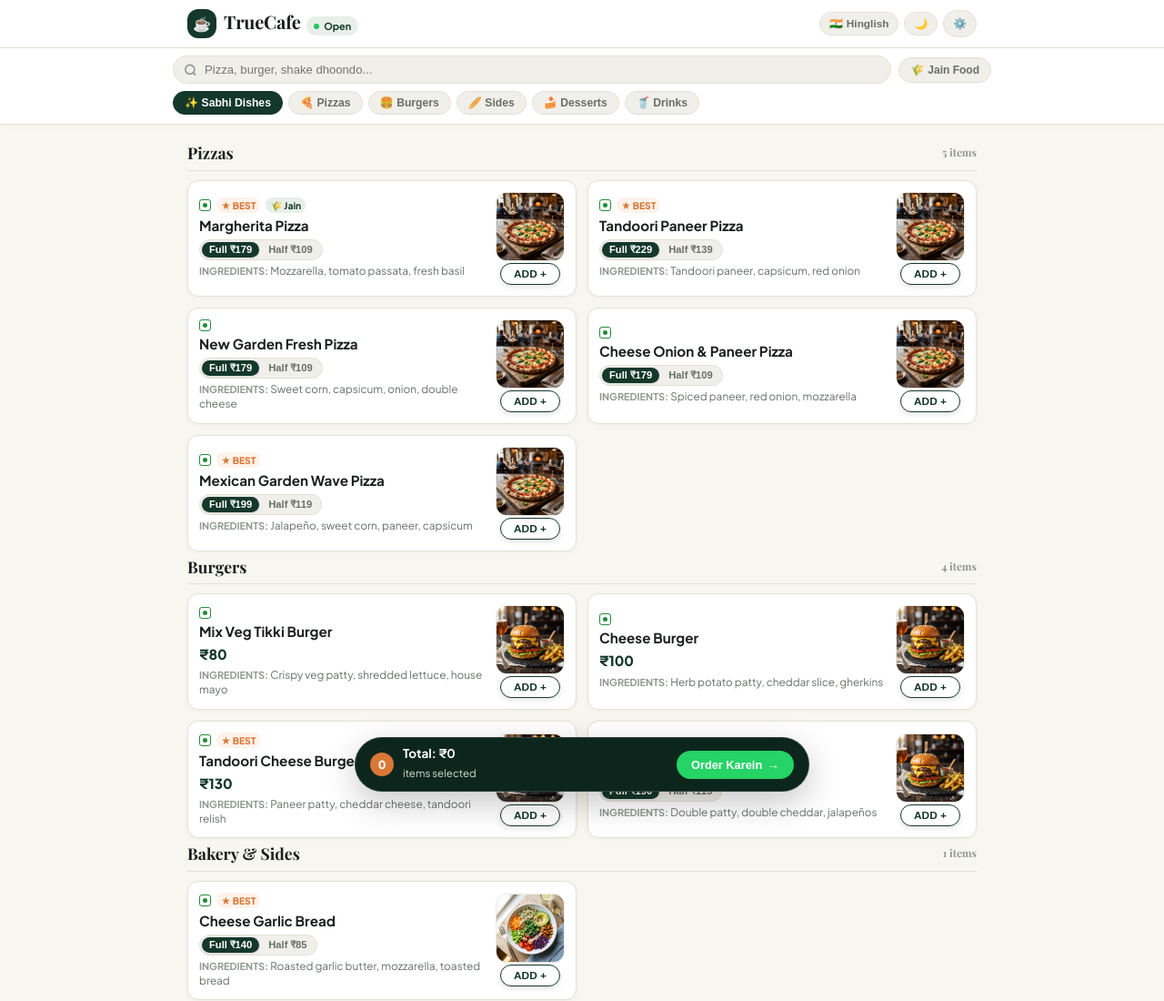
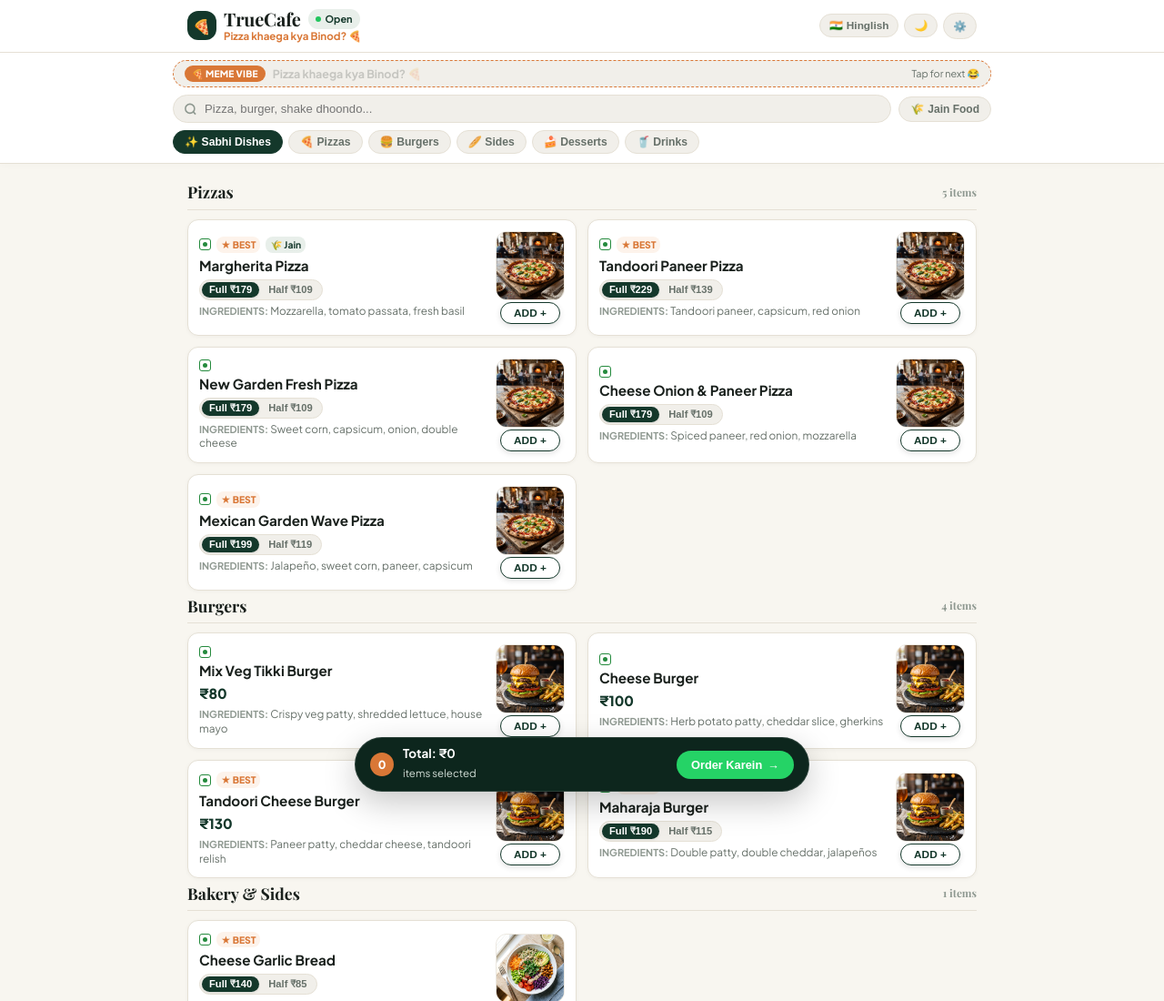
Before and after one commit to Sujalverma3/whatsapp-menu, a plain HTML site: page index.html in a window 1280 px wide. Shown: the top 1100 px of the page at 91% size. Drawn offline with nearby package versions, Linux system fonts and the light colour scheme.

Commit message:
feat: replace tagline with humorous Binod memes and interactive meme ticker

```diff
--- a/index.html
+++ b/index.html
@@ -4,7 +4,7 @@
   <meta charset="utf-8">
   <meta name="viewport" content="width=device-width, initial-scale=1, viewport-fit=cover">
   <meta name="theme-color" content="#133025">
-  <title>TrueCafe • Digital Menu & WhatsApp Order</title>
+  <title>TrueCafe • Pizza khaega kya Binod? 🍕</title>
   <meta name="description" content="TrueCafe Deoband - Minimalistic pure vegetarian menu. Order fresh pizzas, burgers, shakes and coffee directly on WhatsApp. Minimum order ₹100.">
 
   <!-- Inter / Plus Jakarta Sans for modern readability -->
@@ -138,6 +138,73 @@
     }
 
     [data-theme="dark"] .status-badge { color: #86efac; }
+
+    .brand-tagline {
+      font-size: 0.72rem;
+      font-weight: 700;
+      color: var(--accent-amber);
+      display: flex;
+      align-items: center;
+      gap: 4px;
+      line-height: 1.1;
+      margin-top: 2px;
+    }
+
+    [data-theme="dark"] .brand-tagline {
+      color: #f6ad55;
+    }
+
+    /* Meme Tagline Ticker */
+    .meme-ticker-bar {
+      display: flex;
+      align-items: center;
+      justify-content: space-between;
+      gap: 8px;
+      background: var(--surface-subtle);
+      border: 1px dashed var(--accent-amber);
+      border-radius: var(--radius-full);
+      padding: 5px 12px;
+      cursor: pointer;
+      user-select: none;
+      transition: all 0.2s ease;
+    }
+
+    .meme-ticker-bar:hover {
+      background: var(--accent-surface);
+      border-color: #c05c1d;
+      transform: translateY(-1px);
+    }
+
+    .meme-badge {
+      background: var(--accent-amber);
+      color: #ffffff;
+      font-size: 0.64rem;
+      font-weight: 800;
+      padding: 2px 8px;
+      border-radius: var(--radius-full);
+      letter-spacing: 0.02em;
+      text-transform: uppercase;
+      white-space: nowrap;
+      flex-shrink: 0;
+    }
+
+    .meme-text {
+      flex: 1;
+      font-size: 0.78rem;
+      font-weight: 700;
+      color: var(--text);
+      white-space: nowrap;
+      overflow: hidden;
+      text-overflow: ellipsis;
+      transition: opacity 0.2s ease;
+    }
+
+    .meme-hint {
+      font-size: 0.68rem;
+      color: var(--text-muted);
+      white-space: nowrap;
+      flex-shrink: 0;
+    }
 
     .status-dot {
       width: 6px;
@@ -875,10 +942,13 @@
   <header class="app-header">
     <div class="header-inner">
       <a href="./index.html" class="brand-group">
-        <div class="brand-icon">☕</div>
+        <div class="brand-icon">🍕</div>
         <div>
-          <span class="brand-name font-serif">TrueCafe</span>
-          <span class="status-badge"><span class="status-dot"></span> Open</span>
+          <div style="display: flex; align-items: center; gap: 4px;">
+            <span class="brand-name font-serif">TrueCafe</span>
+            <span class="status-badge"><span class="status-dot"></span> Open</span>
+          </div>
+          <div class="brand-tagline">Pizza khaega kya Binod? 🍕</div>
         </div>
       </a>
 
@@ -902,6 +972,13 @@
   <!-- Sticky Menu Bar: Search + Category Pills -->
   <div class="menu-bar">
     <div class="menu-bar-inner">
+      <!-- Meme Tagline Ticker -->
+      <div class="meme-ticker-bar" id="memeBar" onclick="cycleMeme()" title="Tap to switch meme!">
+        <div class="meme-badge">🍕 MEME VIBE</div>
+        <div class="meme-text" id="memeText">Pizza khaega kya Binod? 🍕</div>
+        <div class="meme-hint">Tap for next 😂</div>
+      </div>
+
       <div class="search-row">
         <div class="search-box">
           <svg viewBox="0 0 24 24" fill="none" stroke="currentColor" stroke-width="2.5">
@@ -1814,10 +1891,34 @@
       }
     }
 
+    // Relatable Desi Foodie & Binod Memes
+    const MEME_LIST = [
+      "Pizza khaega kya Binod? 🍕",
+      "Dekh raha hai na Binod... kaise chupke-chupke pizza cart me add ho raha hai! 👀",
+      "Binod: 'Bhai humko toh bas extra cheese aur garam pizza chahiye!' 🧀",
+      "Roz roz wahi daal-roti? Binod, chupchap pizza order kar le! 😋",
+      "Panchayat baad me karenge, pehle TrueCafe ka burger aane do 🍔",
+      "Jal lijiye... thak gaye honge menu scroll karte karte 🥤",
+      "Control Majnu bhai control... pehle pizza order toh hone de! 🍕",
+      "Yeh scheme sirf tere liye hai Binod: ₹100 me pet bhar maje! 🚀"
+    ];
+    let memeIdx = 0;
+    function cycleMeme() {
+      const textEl = document.getElementById('memeText');
+      if (!textEl) return;
+      textEl.style.opacity = '0';
+      setTimeout(() => {
+        memeIdx = (memeIdx + 1) % MEME_LIST.length;
+        textEl.textContent = MEME_LIST[memeIdx];
+        textEl.style.opacity = '1';
+      }, 180);
+    }
+
     document.addEventListener('DOMContentLoaded', () => {
       initTheme();
       initSaved();
       loadMenu();
+      setInterval(cycleMeme, 5000);
     });
   </script>
 </body>
```
